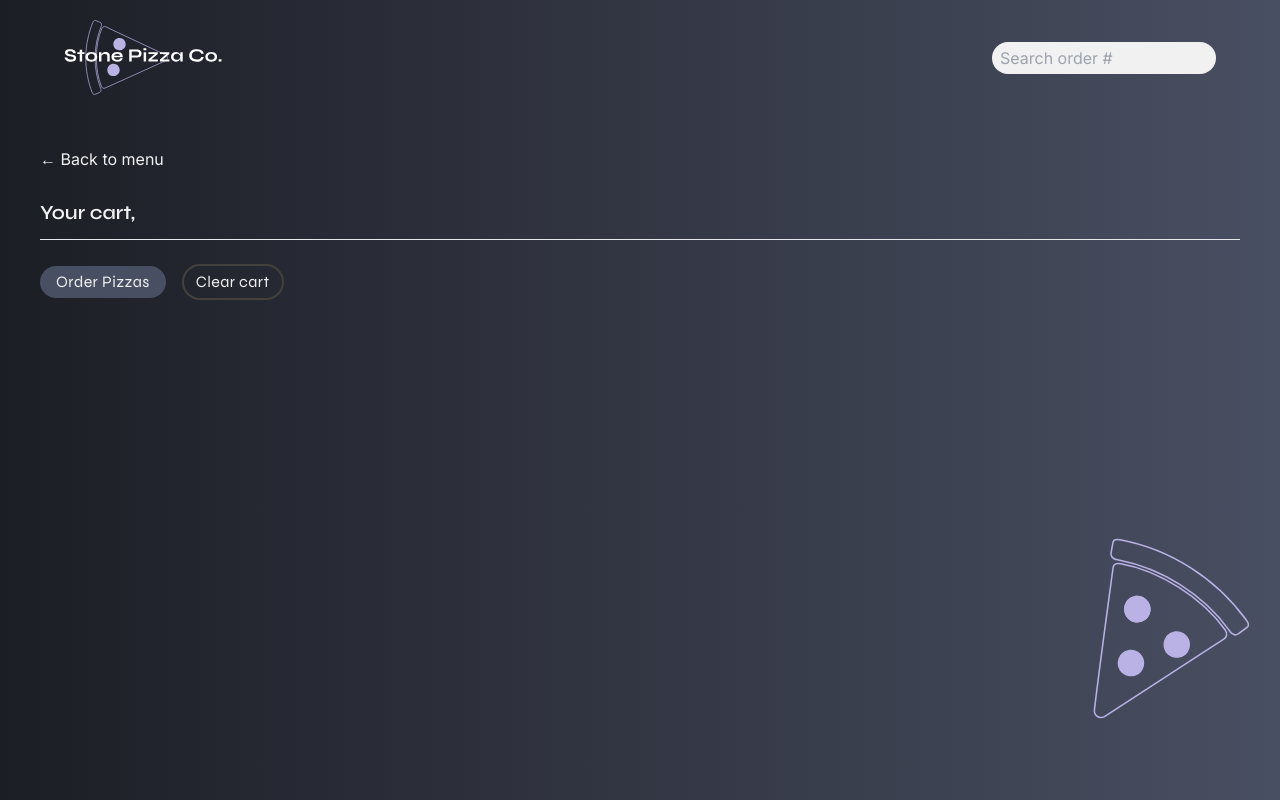
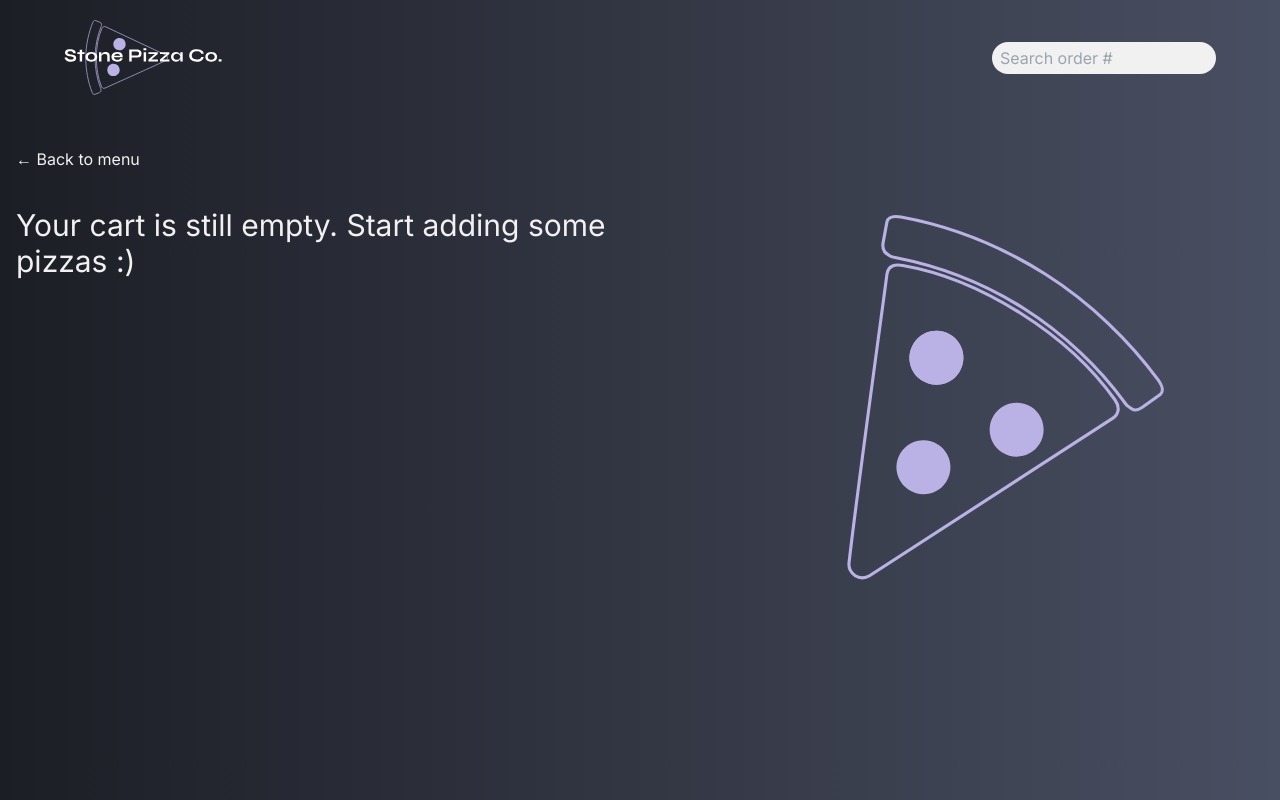
Before and after one commit to cedekpoole/stone-pizza-co, a React (Vite) app: page /cart in a window 1280 px wide. Built offline with nearby package versions, Linux system fonts and the light colour scheme.

Commit message:
conditionally render empty cart component

```diff
--- a/src/features/cart/Cart.jsx
+++ b/src/features/cart/Cart.jsx
@@ -5,11 +5,14 @@ import PizzaSlice from "../../assets/pizzaslice.svg";
 import { useDispatch, useSelector } from "react-redux";
 import { getUsername } from "../user/userSlice";
 import { clearCart, getCart } from "./cartSlice";
+import EmptyCart from "./EmptyCart";
 
 function Cart() {
   const username = useSelector(getUsername);
   const cart = useSelector(getCart);
   const dispatch = useDispatch();
+
+  if (cart.length === 0) return <EmptyCart />;
 
   return (
     <div className="px-4 py-3 md:px-10">
--- /dev/null
+++ b/src/features/cart/EmptyCart.jsx
@@ -0,0 +1,25 @@
+import LinkButton from "../../ui/LinkButton";
+import PizzaSlice from "../../assets/pizzaslice.svg";
+
+function EmptyCart() {
+  return (
+    <div className="grid grid-cols-1 px-4 py-3 md:grid-cols-2">
+      <div>
+        <LinkButton to="/menu">&larr; Back to menu</LinkButton>
+
+        <p className="font-semi-bold mt-2 pt-7 text-3xl">
+          Your cart is still empty. Start adding some pizzas :)
+        </p>
+      </div>
+      <div>
+        <img
+          src={PizzaSlice}
+          alt="pizza slice"
+          className="mx-auto mt-10 w-9/12"
+        />
+      </div>
+    </div>
+  );
+}
+
+export default EmptyCart;
```
